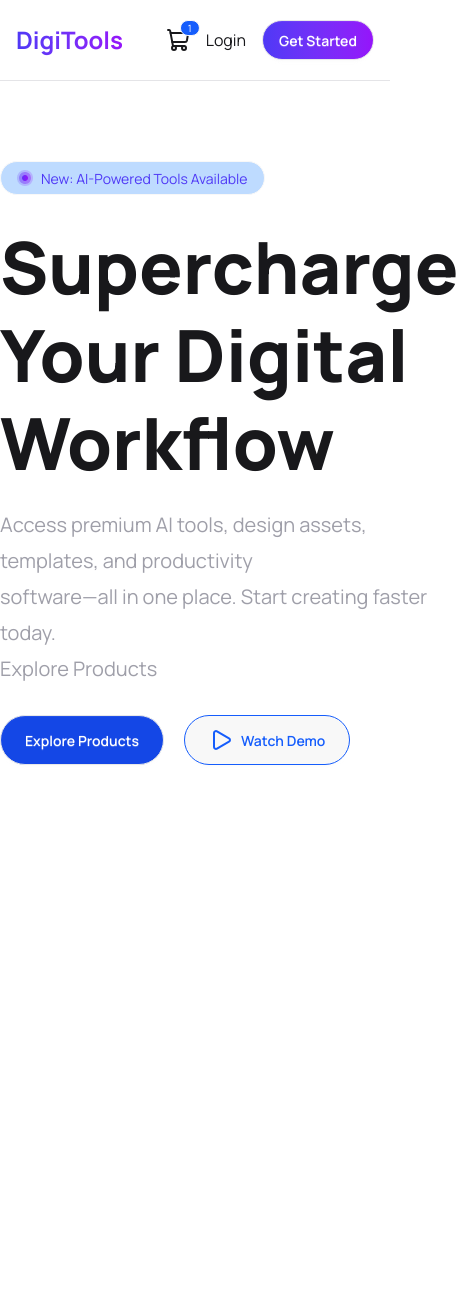
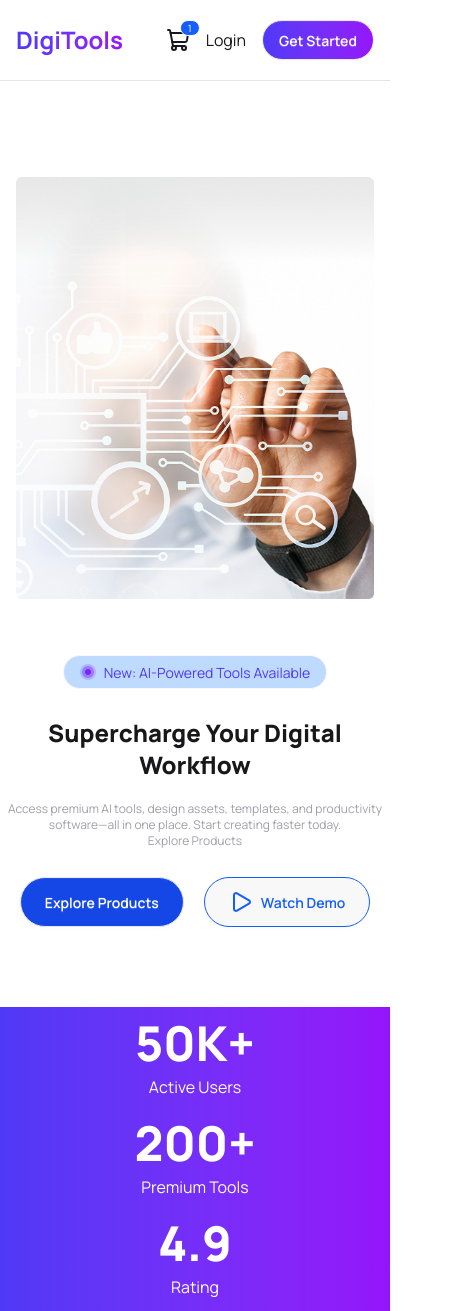
Before and after one commit to tawhidzihad/assignment-006-react, a React (Vite) app: page / in a window 390 px wide. Shown: the whole page, 458 px wide, since content can reach past the window. Before the commit the page ends 845 px from the top, so only its background shows below. Built offline with nearby package versions, Linux system fonts and the light colour scheme.

Commit message:
Stats section added and all section are now responsive for all devices

```diff
--- a/src/App.jsx
+++ b/src/App.jsx
@@ -1,5 +1,6 @@
 import "./App.css";
 import Banner from "./components/Banner/Banner";
+import StatsSection from "./components/Banner/StatsSection";
 import Navbar from "./components/Navbar/Navbar";
 
 function App() {
@@ -7,6 +8,7 @@ function App() {
 		<>
 			<Navbar></Navbar>
 			<Banner></Banner>
+			<StatsSection></StatsSection>
 		</>
 	);
 }
--- a/src/components/Banner/Banner.jsx
+++ b/src/components/Banner/Banner.jsx
@@ -4,9 +4,9 @@ import BannerImage from "../../assets/banner.png";
 
 const Banner = () => {
 	return (
-		<header className="flex justify-between items-center max-w-7xl mx-auto py-20">
+		<header className="flex flex-col-reverse gap-10 text-center lg:flex-row lg:text-left justify-between items-center max-w-7xl mx-auto py-20">
 			<div className="flex-1 space-y-7">
-				<div>
+				<div className="flex justify-center lg:justify-start">
 					<p className="badge bg-blue-200 p-4 text-[#4F39F6] rounded-full flex gap-2 items-center">
 						<img src={BadgeLive} alt="Badge Live Icon" />
 						New: AI-Powered Tools Available
@@ -14,17 +14,17 @@ const Banner = () => {
 				</div>
 
 				<div>
-					<h1 className="text-7xl/22 font-extrabold">
+					<h1 className="text-2xl lg:text-7xl/22 font-extrabold">
 						Supercharge Your Digital Workflow
 					</h1>
-					<p className="mt-5 text-zinc-400 text-xl/9">
+					<p className="mt-5 text-zinc-400 text-xs md:text-xl/9">
 						Access premium AI tools, design assets, templates, and
 						productivity <br /> software—all in one place. Start
 						creating faster today. <br /> Explore Products
 					</p>
 				</div>
 
-				<div className="flex gap-5">
+				<div className="flex gap-5 justify-center lg:justify-start">
 					<button className="btn rounded-full p-6 text-white bg-blue-700">
 						Explore Products
 					</button>
@@ -34,7 +34,7 @@ const Banner = () => {
 				</div>
 			</div>
 
-			<div className="">
+			<div className="p-4 md:p-0">
 				<img src={BannerImage} alt="Banner Image" />
 			</div>
 		</header>
--- /dev/null
+++ b/src/components/Banner/StatsSection.jsx
@@ -0,0 +1,24 @@
+const StatsSection = () => {
+	return (
+		<div className="bg-linear-to-r from-[#4F39F6] to-[#9514FA] p-3 md:p-10">
+			<div className="flex flex-col gap-5 md:flex-row md:gap-0 justify-center items-center text-center">
+				<div className="space-y-2 px-20 md:border-r border-zinc-400 ">
+					<h3 className="text-white font-extrabold text-5xl">50K+</h3>
+					<p className="text-white">Active Users</p>
+				</div>
+
+				<div className="space-y-2 px-20 md:border-r border-zinc-400 ">
+					<h3 className="text-white font-extrabold text-5xl">200+</h3>
+					<p className="text-white">Premium Tools</p>
+				</div>
+
+				<div className="space-y-2 px-20">
+					<h3 className="text-white font-extrabold text-5xl">4.9</h3>
+					<p className="text-white">Rating</p>
+				</div>
+			</div>
+		</div>
+	);
+};
+
+export default StatsSection;
```
